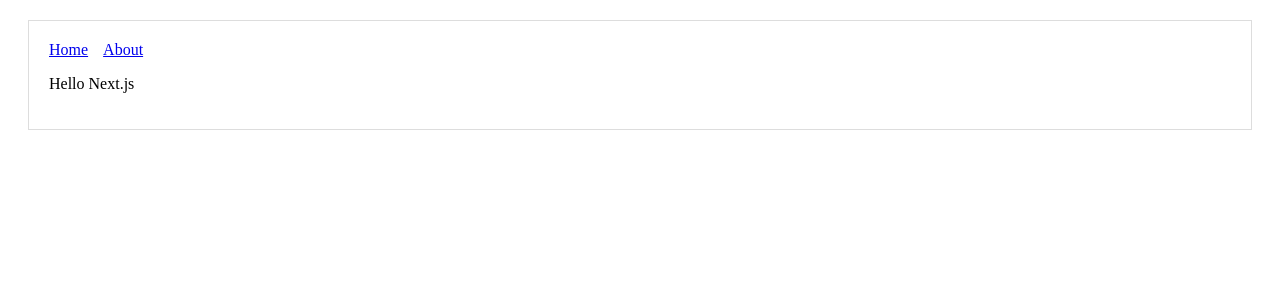
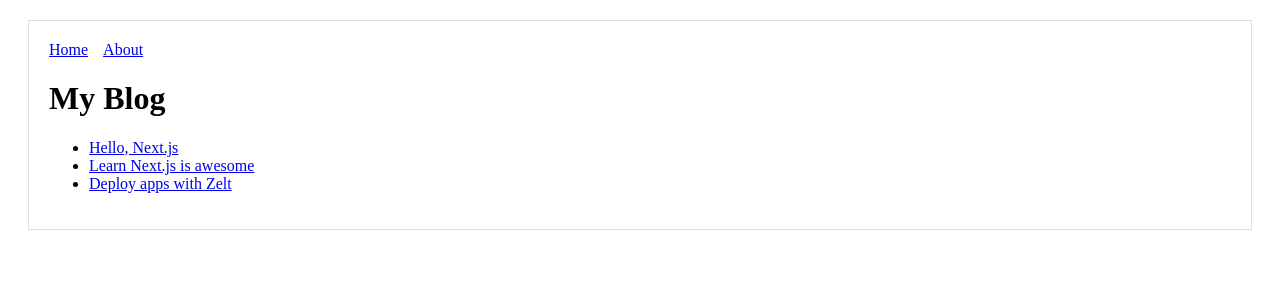
Before and after one commit to maksim-korzhov/hello-nextjs, a Next.js app: page / in a window 1280 px wide. Shown: the top 300 px of the page. Built offline with nearby package versions, Linux system fonts and the light colour scheme.

Commit message:
Add dynamic page urls only on client side

```diff
--- a/pages/index.js
+++ b/pages/index.js
@@ -1,8 +1,22 @@
+import Link from "next/link";
 import Layout from "../components/Layout";
+
+const PostTitle = (props) => (
+    <li>
+        <Link as={ `/p/${ props.id }` } href={ `/post?title=${ props.title }` }>
+            <a>{ props.title }</a>
+        </Link>
+    </li>
+);
 
 const Index = () => (
     <Layout>
-        <p>Hello Next.js</p>
+        <h1>My Blog</h1>
+        <ul>
+            <PostTitle id="hello-nextjs" title="Hello, Next.js" />
+            <PostTitle id="learn-nextjs" title="Learn Next.js is awesome" />
+            <PostTitle id="deploy-nextjs" title="Deploy apps with Zelt" />
+        </ul>
     </Layout>
 );
 
```
Also changed, not shown: pages/post.js (added, +14 -0 lines).
